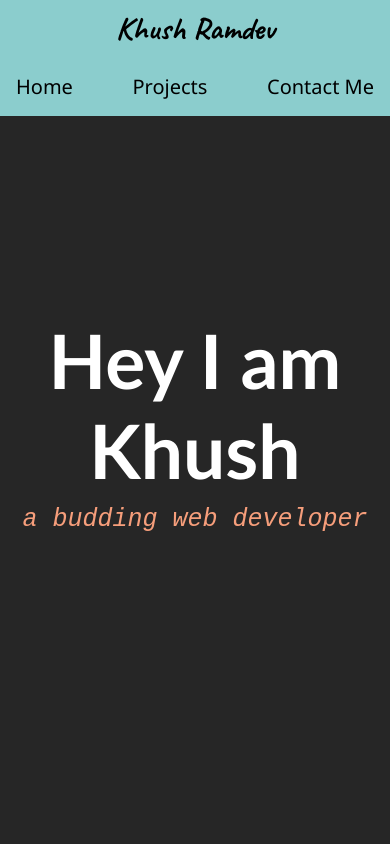
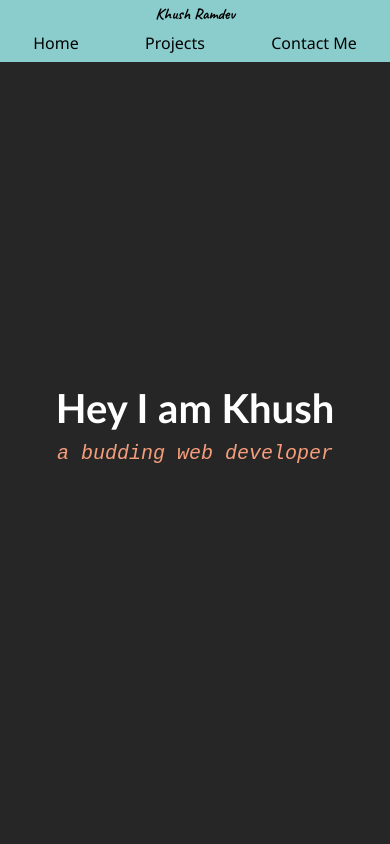
Before and after one commit to Khush-Ramdev/Khush-Ramdev.github.io, a plain HTML site: page index.html in a window 390 px wide. Shown: the top 844 px of the page. Drawn offline with Linux system fonts and the light colour scheme; a script that the page names is missing.

Commit message:
updated nav css and contact me css

```diff
--- a/css/contact-me.css
+++ b/css/contact-me.css
@@ -36,4 +36,7 @@
     .contact_me{
         flex-wrap:wrap;
     }
+    #contact_info{
+        display: inline;
+    }
 }
--- a/css/nav-bar.css
+++ b/css/nav-bar.css
@@ -28,7 +28,6 @@ ul{
     justify-content:flex-end;
     font-size:20px;
     margin: 0;
-
 }
 
 li{
@@ -53,6 +52,15 @@ a:hover > li {
     }
     ul{
         padding: 0;
-        justify-content:space-between;
+        justify-content:space-around;
+        font-size: 1rem;
     }
+    #name{
+        font-size: 1rem;
+        padding: 0.25rem 0 0 0;
+    }
+    li{
+        padding: 0.5rem 1rem;
+    }
+
 }
--- a/css/welcome-section.css
+++ b/css/welcome-section.css
@@ -26,3 +26,12 @@
     font-weight:lighter;
     font-family:monospace;
 }
+
+@media(max-width:600px){
+    #home>h1{
+        font-size: 40px;
+    }
+    #home>h2{
+        font-size: 20px;
+    }
+}
```
